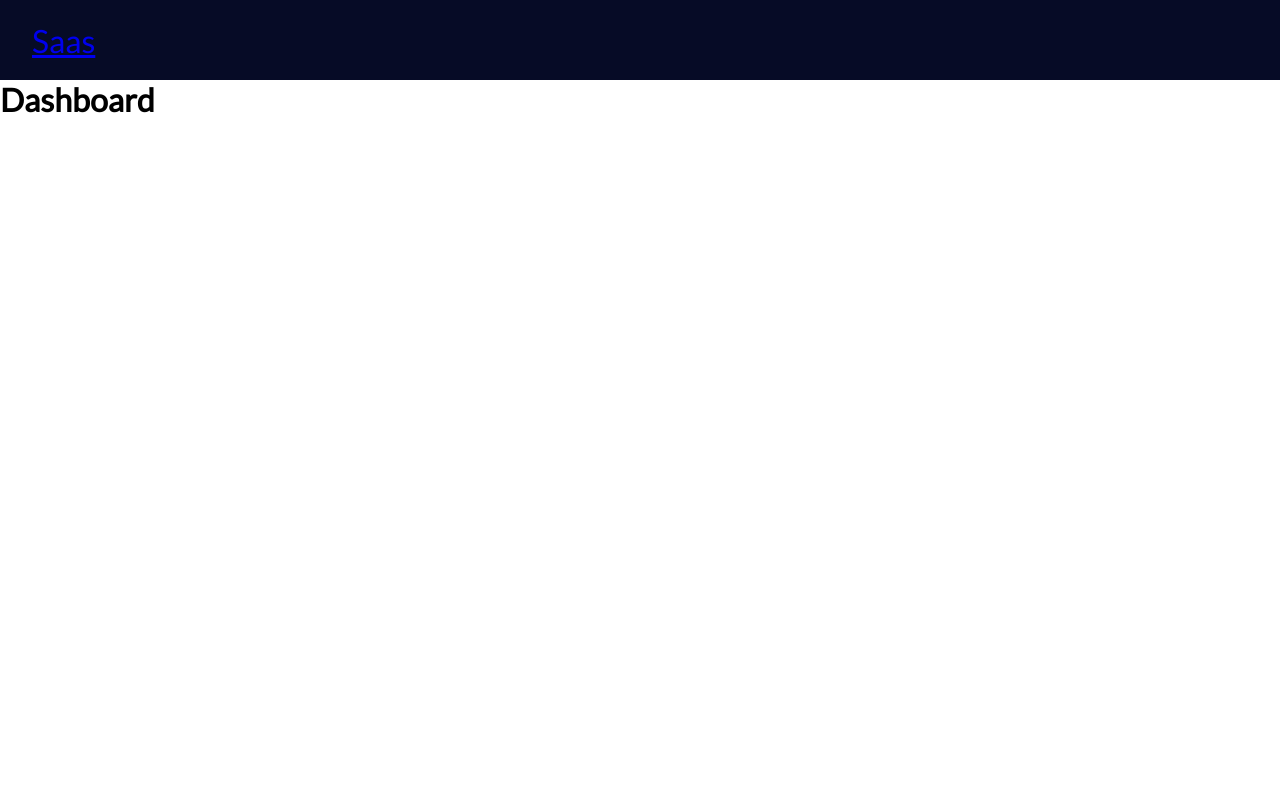
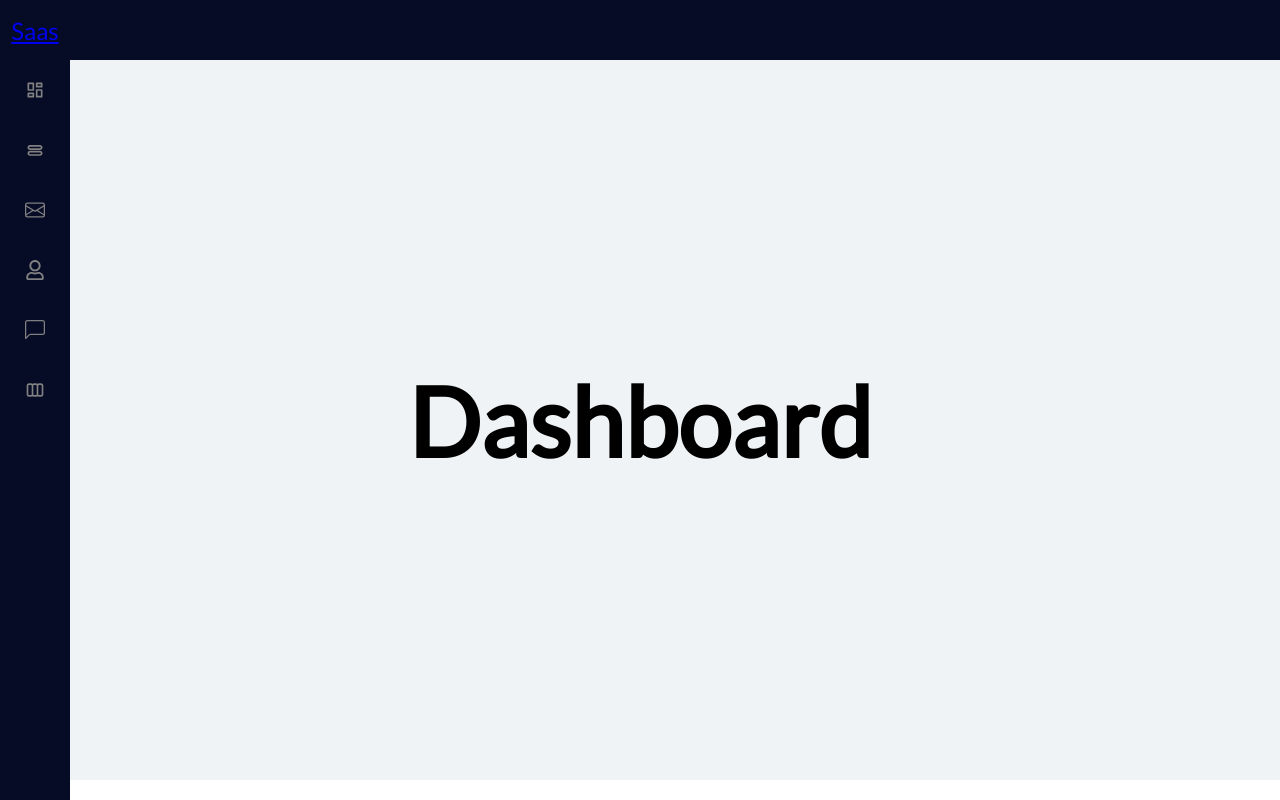
Before and after one commit to lucasesansim/PrototipoSeguimientoCursos, a React (Create React App) app: page / in a window 1280 px wide. Built offline with nearby package versions, Linux system fonts and the light colour scheme.

Commit message:
Retouched styles for icons when opening or closing Nav

```diff
--- a/src/App.css
+++ b/src/App.css
@@ -7,8 +7,9 @@
   font-family: 'Lato', sans-serif;
 }
 
-.home,
+.dashboard,
 .contacts {
+  background-color: #f0f3f5;
   display: flex;
   height: 90vh;
   align-items: center;
--- a/src/components/Navbar.js
+++ b/src/components/Navbar.js
@@ -5,32 +5,31 @@ import './navbar.css';
 import { IconContext } from "react-icons";
 
 const Navbar = () => {
-  const [displaySidebar, setSidebar] = useState(false);
+  const [sideBarActive, setActive] = useState(false);
 
-  const showSidebar = () => setSidebar(!displaySidebar);
+  const showSidebar = () => setActive(!sideBarActive);
   return (
     <>
-      <IconContext.Provider value={{ color: 'gray'}}>
+      <IconContext.Provider value={{ color: 'gray', size: '20px'}}>
         <div className="navbar">
           <Link to='#' className="menu-bars">
-            <div className="nav-header-text" role="presentation" onClick={showSidebar}>
-              Saas
-            </div>
           </Link>
         </div>
-        <nav className={displaySidebar ? 'nav-menu active' : 'nav-menu'}>
+        <nav className={sideBarActive ? 'nav-menu' : 'nav-menu inactive'}>
           <ul className='nav-menu-items'>
             <li className='navbar-toggle'>
-              <Link to='#' className='menu-bars'>
-                Saas Kit
+              <Link to='#' className='nav-header-text' onClick={showSidebar}>
+                {sideBarActive ? 'Saas Kit' : 'Saas'}
               </Link>
             </li>
             {navbarData.map((item, index) => {
                 return (
-                  <li key={index} className={item.cName}>
+                  <li key={index} className={sideBarActive ? `${item.className}` : `${item.className} inactive`}>
                     <Link to={item.path}>
                       {item.icon}
-                      <span>{item.title}</span>
+                      {sideBarActive && (
+                        <span>{item.title}</span>
+                      )}
                     </Link>
                   </li>
                 );
--- a/src/components/navbar.css
+++ b/src/components/navbar.css
@@ -1,14 +1,13 @@
 .navbar {
   background-color: #060b26;
-  height: 80px;
+  height: 60px;
   display: flex;
   justify-content: start;
   align-items: center;
 }
 
-.menu-bars {
-  margin-left: 2rem;
-  font-size: 2rem;
+.nav-header-text {
+  font-size: 1.5rem;
   background: none;
 }
 
@@ -20,12 +19,11 @@
   justify-content: center;
   position: fixed;
   top: 0;
-  left: -100%;
-  transition: 850ms;
+  transition: 150ms;
 }
 
-.nav-menu.active {
-  left: 0;
+.nav-menu.inactive {
+  width: 70px;
   transition: 350ms;
 }
 
@@ -33,7 +31,6 @@
   display: flex;
   justify-content: start;
   align-items: center;
-  padding: 8px 0px 8px 16px;
   list-style: none;
   height: 60px;
 }
@@ -42,12 +39,18 @@
   text-decoration: none;
   color: #f5f5f5;
   font-size: 18px;
-  width: 95%;
+  width: 100%;
   height: 100%;
   display: flex;
   align-items: center;
-  padding: 0 16px;
+  justify-content: start;
   border-radius: 4px;
+  margin: 0 0 0 28px;
+}
+
+.nav-text.inactive a {
+  justify-content: center;
+  margin: 0;
 }
 
 .nav-text a:hover {
@@ -61,12 +64,12 @@
 .navbar-toggle {
   background-color: #060b26;
   width: 100%;
-  height: 80px;
+  height: 60px;
   display: flex;
-  justify-content: start;
+  justify-content: center;
   align-items: center;
 }
 
 span {
-  margin-left: 16px;
+  margin-left: 12px;
 }
--- a/src/components/navbarData.js
+++ b/src/components/navbarData.js
@@ -1,4 +1,4 @@
-import React, { useState } from "react";
+import React from "react";
 import { FaRegUser } from "react-icons/fa"; // Email, Contacts
 import { TbLayoutDashboard } from "react-icons/tb"; // Dashboard
 import { TiEqualsOutline } from "react-icons/ti"; //Tasks
@@ -11,36 +11,36 @@ export const navbarData = [
     title: 'Dashboard',
     path: '/',
     icon: <TbLayoutDashboard  />,
-    cName: 'nav-text'
+    className: 'nav-text'
   },
   {
     title: 'Tasks',
     path: '/', // Dummy for prototype reasons
     icon: <TiEqualsOutline />,
-    cName: 'nav-text'
+    className: 'nav-text'
   },
   {
     title: 'Email',
     path: '/', // Dummy for prototype reasons
     icon: <BsEnvelope />,
-    cName: 'nav-text'
+    className: 'nav-text'
   },
   {
     title: 'Contacts',
     path: '/contacts',
     icon: <FaRegUser />,
-    cName: 'nav-text'
+    className: 'nav-text'
   },
   {
     title: 'Chat',
     path: '/', // Dummy for prototype reasons
     icon: <BsChatLeft />,
-    cName: 'nav-text'
+    className: 'nav-text'
   },
   {
     title: 'Deals',
     path: '/', // Dummy for prototype reasons
     icon: <HiOutlineViewBoards />,
-    cName: 'nav-text'
+    className: 'nav-text'
   },
 ]
```
